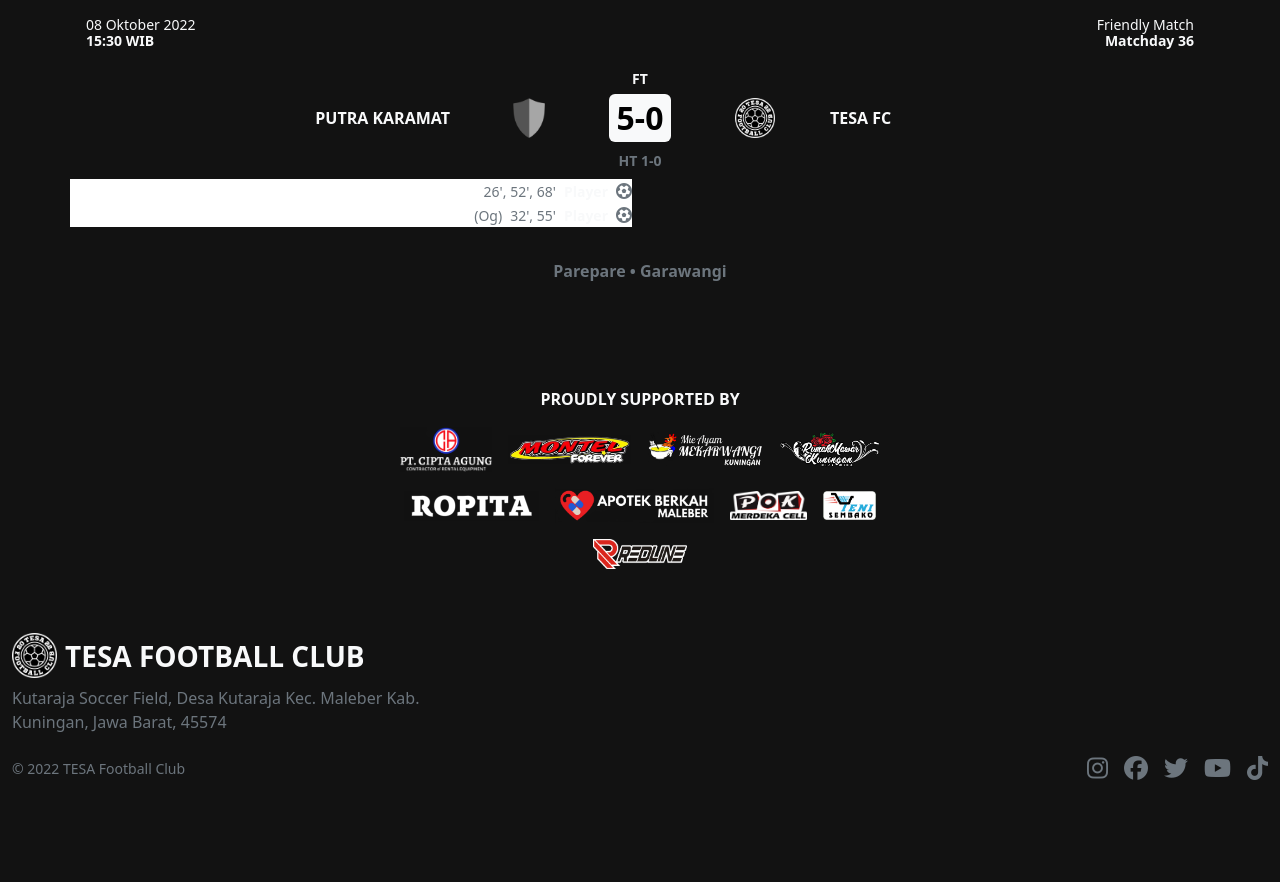
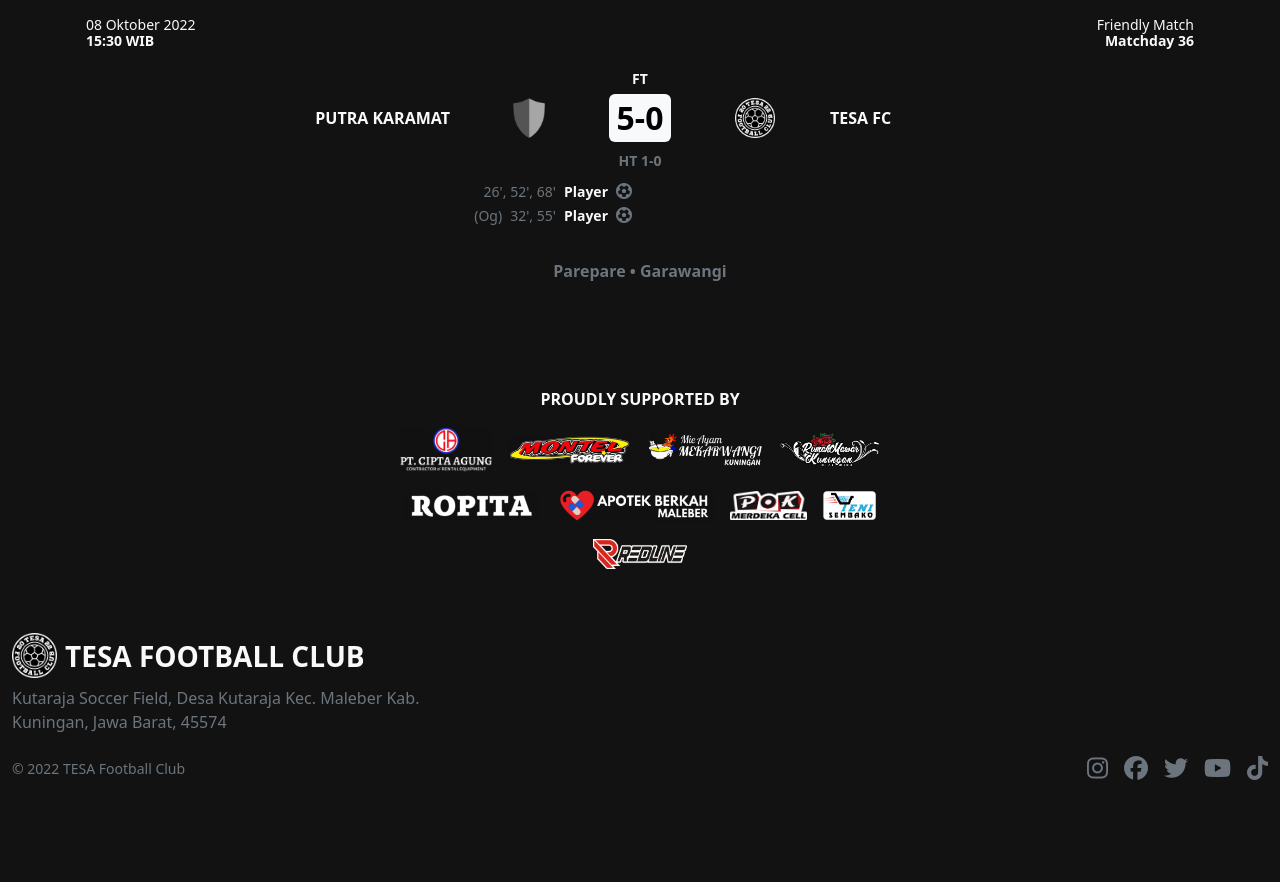
Before and after one commit to tesafc/tesafc.github.io, a Jekyll site: the page built from _matches/2022-10-08.md, in a window 1280 px wide. Shown: the part 789-1671 px from the top of the page. Built offline with Jekyll 4.4.1, drawn with Linux system fonts in a browser that asks for light colours; nearby versions of some CDN libraries.

Commit message:
Update match.html

```diff
--- a/_layouts/match.html
+++ b/_layouts/match.html
@@ -46,7 +46,7 @@
             <div class="col-6">
               <ul class="list-group text-end rounded-0 border-0 p-0 pt-2 pe-2">
               {% for goal in page.result.goal.home-team %}
-                <li class="list-group-item text-capitalize text-light border-0 p-0">{% if goal.goal-type %}<small class="pe-2 text-secondary">{{ goal.goal-type }}</small>{% endif %}<small class="text-secondary">{{ goal.time }}</small><small class="fw-bolder px-2">{{ goal.name }}</small><i class="fa-solid fa-futbol text-secondary"></i></li>
+                <li class="list-group-item text-capitalize text-light bg-transparent border-0 p-0">{% if goal.goal-type %}<small class="pe-2 text-secondary">{{ goal.goal-type }}</small>{% endif %}<small class="text-secondary">{{ goal.time }}</small><small class="fw-bolder px-2">{{ goal.name }}</small><i class="fa-solid fa-futbol text-secondary"></i></li>
               {% endfor %}
               </ul>
             </div>
@@ -55,7 +55,7 @@
             <div class="col-6">
               <ul class="list-group text-start rounded-0 border-0 p-0 ps-2 pt-2">
               {% for goal in page.result.goal.away-team %}
-                <li class="list-group-item text-capitalize text-light border-0 p-0"><i class="fa-solid fa-futbol text-secondary "></i><small class="fw-bolder px-2">{{ goal.name }}</small><small class="text-secondary">{{ goal.time }}</small>{% if goal.goal-type %}<small class="ps-2 text-secondary">{{ goal.goal-type }}</small>{% endif %}</li>
+                <li class="list-group-item text-capitalize text-light bg-transparent border-0 p-0"><i class="fa-solid fa-futbol text-secondary "></i><small class="fw-bolder px-2">{{ goal.name }}</small><small class="text-secondary">{{ goal.time }}</small>{% if goal.goal-type %}<small class="ps-2 text-secondary">{{ goal.goal-type }}</small>{% endif %}</li>
               {% endfor %}
               </ul>
             </div>
```
